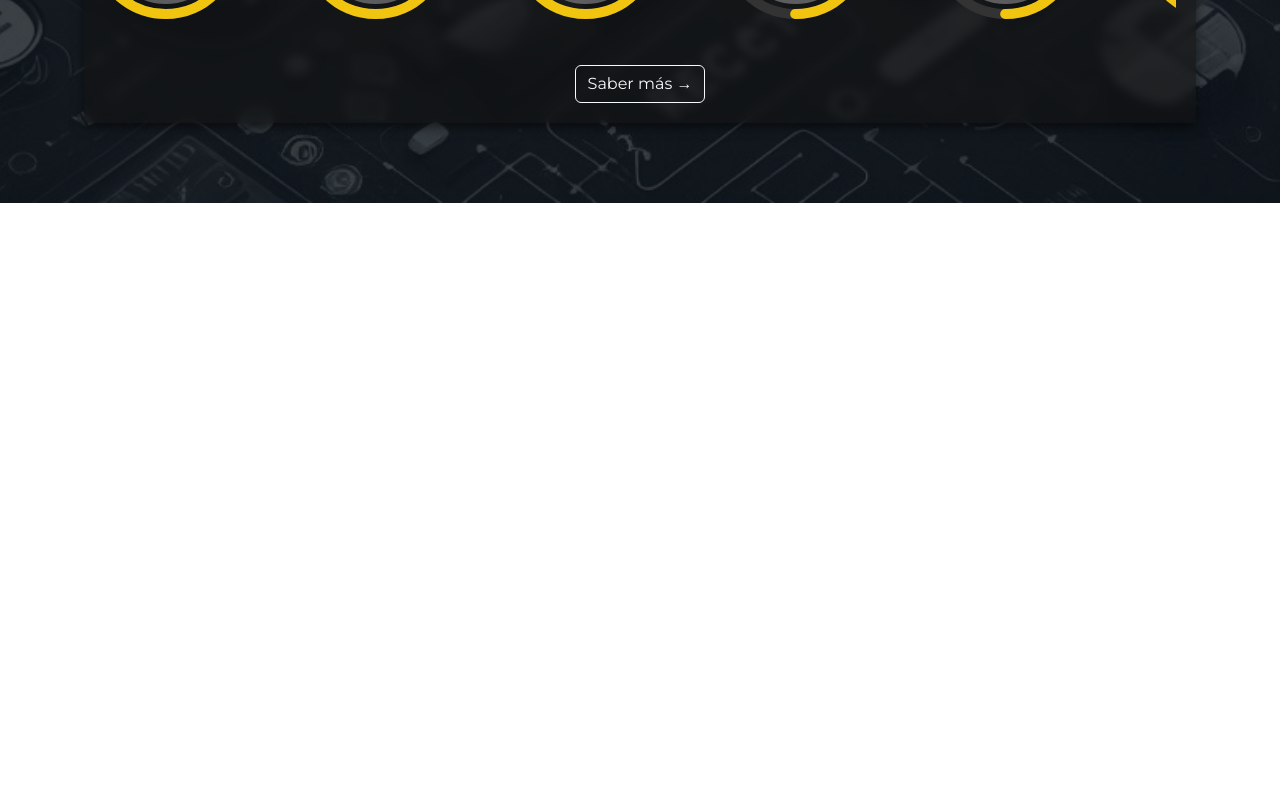
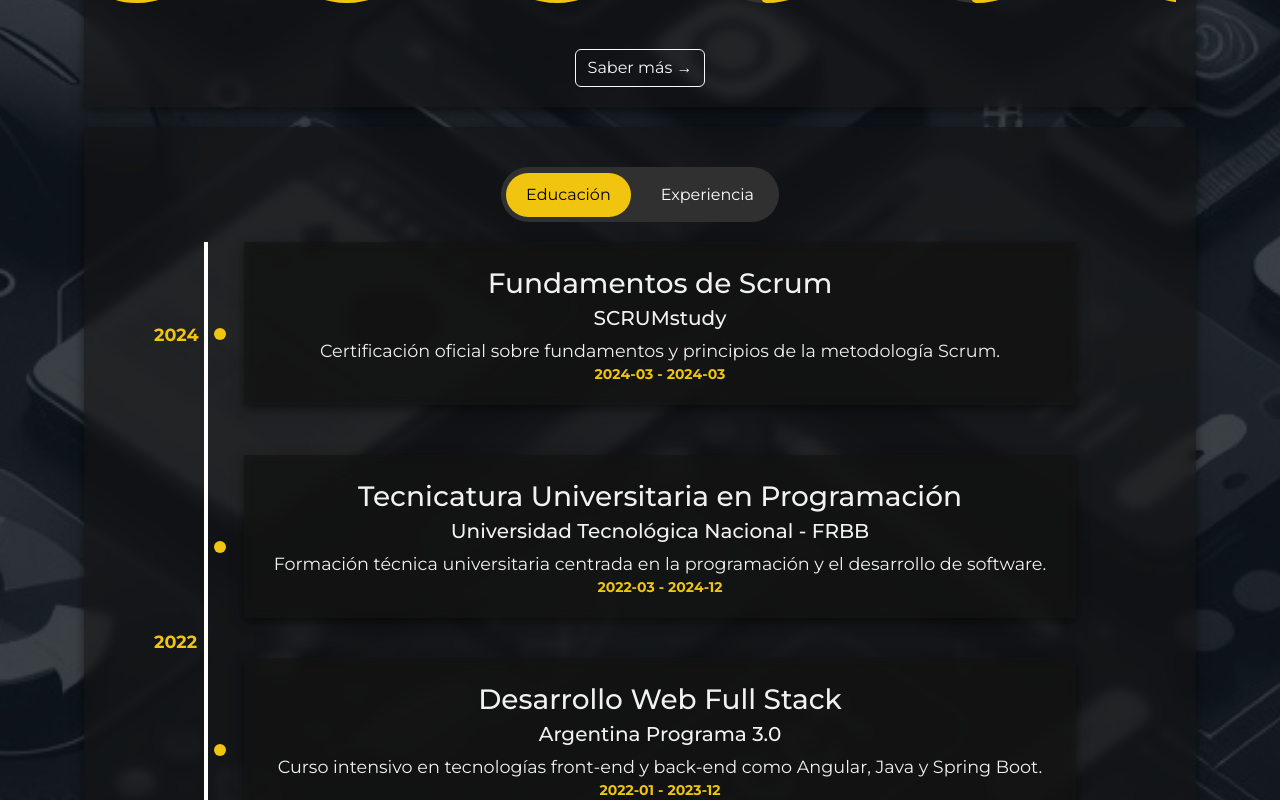
Before and after one commit to Sofii2301/my-portfolio-frontend, a React (Vite) app: page / in a window 1280 px wide. Shown: the part 1460-2260 px from the top of the page. Before the commit the page ends 1663 px from the top, so only its background shows below. Built offline with nearby package versions, Linux system fonts and the light colour scheme.

Commit message:
Create Career Section Preview

```diff
--- a/src/components/molecules/SectionPreview/sectionPreview.css
+++ b/src/components/molecules/SectionPreview/sectionPreview.css
@@ -1,6 +1,6 @@
 /* sectionPreview.css */
 .section-preview {
-  padding: 40px 20px;
+  padding: 0px 20px;
   text-align: center;
   border-radius: 10px;
 }
--- a/src/components/molecules/TimelineItem/TimelineItem.jsx
+++ b/src/components/molecules/TimelineItem/TimelineItem.jsx
@@ -5,10 +5,12 @@ import "./timelineItem.css";
 
 export default function TimelineItem({ title, institution, description, startDate, endDate, current }) {
     const { translations } = useLanguage();
+    const isMobile = window.innerWidth < 767;
+
 
     return (
         <div className="timeline-item">
-            <div className="timeline-dot"></div>
+            {!isMobile && <div className="timeline-dot"></div>}
             <div className="timeline-details">
                 <Card>
                     <h3>{title}</h3>
--- a/src/components/molecules/TimelineItem/timelineItem.css
+++ b/src/components/molecules/TimelineItem/timelineItem.css
@@ -2,7 +2,6 @@
     display: flex;
     align-items: center;
     position: relative;
-    padding-left: 20px;
     margin-bottom: 20px;
 }
 
--- a/src/components/organisms/EducationExperience/EducationExperience.jsx
+++ b/src/components/organisms/EducationExperience/EducationExperience.jsx
@@ -1,17 +1,17 @@
-import { useState, useEffect } from "react";
+import { useState } from "react";
 import ToggleSwitch from "../../atoms/ToggleSwitch/ToggleSwitch";
 import Timeline from "../Timeline/Timeline";
 import useCareer from "../../../hooks/useCareer";
 import "./educationExperience.css";
 
-export default function EducationExperience() {
+export default function EducationExperience({limit = null}) {
     const [selected, setSelected] = useState("education");
     const {education, experience} = useCareer();
 
     return (
         <div className="education-experience-container">
         <ToggleSwitch selected={selected} onToggle={setSelected} />
-        <Timeline items={selected === "education" ? education : experience} />
+        <Timeline items={selected === "education" ? education : experience} limit={limit}/>
         </div>
     );
 }
--- a/src/components/organisms/Timeline/Timeline.jsx
+++ b/src/components/organisms/Timeline/Timeline.jsx
@@ -3,24 +3,30 @@ import TimelineItem from "../../molecules/TimelineItem/TimelineItem";
 import useSortedTimeline from "../../../hooks/useSortedTimeline";
 import "./timeline.css";
 
-export default function Timeline({ items }) {
-    const { sorted, years } = useSortedTimeline(items);
+export default function Timeline({ items, limit }) {
+    const { sorted } = useSortedTimeline(items);
+    const limitedSorted = limit ? sorted.slice(0, limit) : sorted;
+    const years = [...new Set(limitedSorted.map(item => item.startDate.split("-")[0]))];
+    const isMobile = window.innerWidth < 767;
 
     return (
         <div className="timeline">
             <div className="timeline-container">
-                <div className="timeline-line"></div> {/* Vertical line */}
+                {!isMobile && <div className="timeline-line"></div>} {/* Vertical line */}
                 <div className="timeline-content">
-                    {years.map((year) => (
+                    {years.map((year) => {
+                        const itemsOfYear = sorted.filter(item => item.startDate.startsWith(year));
+                        const limitedItems = limit ? itemsOfYear.slice(0, limit) : itemsOfYear;
+
+                        return (
                         <div key={year} className="timeline-year">
-                        <span>{year}</span>
-                        {sorted
-                            .filter(item => item.startDate.startsWith(year))
-                            .map((item, i) => (
+                            {!isMobile && <span>{year}</span>}
+                            {limitedItems.map((item, i) => (
                             <TimelineItem key={i} {...item} />
                             ))}
                         </div>
-                    ))}
+                        );
+                    })}
                 </div>
             </div>
         </div>
@@ -29,4 +35,5 @@ export default function Timeline({ items }) {
 
 Timeline.propTypes = {
   items: PropTypes.arrayOf(PropTypes.object).isRequired,
+  limit: PropTypes.number,
 };
--- a/src/components/organisms/Timeline/timeline.css
+++ b/src/components/organisms/Timeline/timeline.css
@@ -40,3 +40,9 @@
     color: #f1c40f;
     font-weight: bold;
 }
+
+@media (max-width: 767px) {
+    .timeline-content {
+        padding-left: 0px;
+    }
+}
--- a/src/hooks/useCareer.js
+++ b/src/hooks/useCareer.js
@@ -1,7 +1,7 @@
 import { useState, useEffect } from "react";
 import { useLanguage } from "../context/LanguageContext";
 
-export default function EducationExperience() {
+export default function useCareer() {
     const { language } = useLanguage(); // Get current language
     const [education, setEducation] = useState([]);
     const [experience, setExperience] = useState([]);
--- a/src/pages/Home.jsx
+++ b/src/pages/Home.jsx
@@ -3,6 +3,7 @@ import SectionPreview from '../components/molecules/SectionPreview/SectionPrevie
 import AboutMe from '../components/organisms/AboutMe/AboutMe'
 import Carousel from '../components/organisms/Carousel/Carousel'
 import CircularProgressBar from '../components/atoms/CircularProgressBar/CircularProgressBar'
+import EducationExperience from '../components/organisms/EducationExperience/EducationExperience'
 import useSkills from '../hooks/useSkills'
 
 const Home = () => {
@@ -12,6 +13,7 @@ const Home = () => {
   return (
     <>
       <ContentHome />
+      <div className="mt-4"></div>
       <SectionPreview to='/about'>
         <AboutMe />
         <Carousel>
@@ -25,6 +27,9 @@ const Home = () => {
           ))}
         </Carousel>
       </SectionPreview>
+      <SectionPreview to='/projects'>
+        <EducationExperience limit={2} />
+      </SectionPreview>
     </>
   )
 }
```
